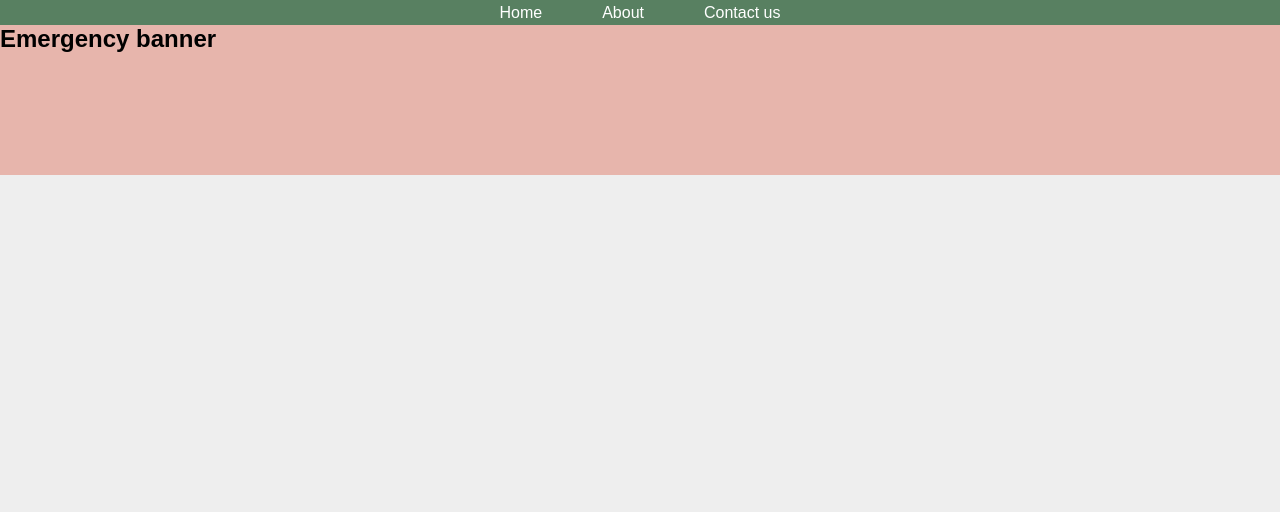
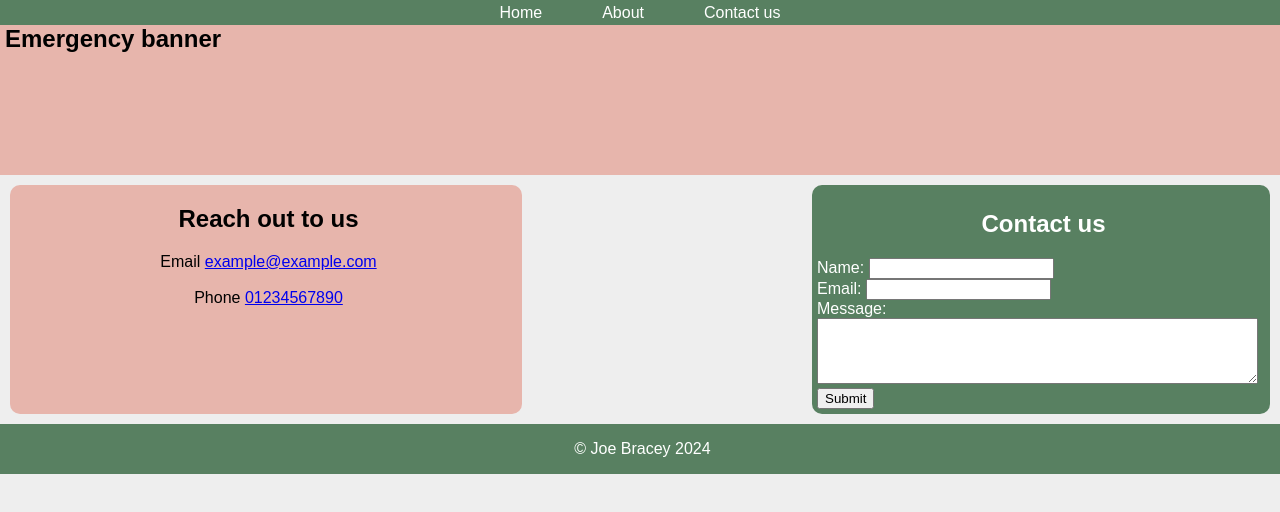
Before and after one commit to Bracej97/Week2-challenge, a plain HTML site: page contact.htm in a window 1280 px wide. Drawn offline with Linux system fonts and the light colour scheme.

Commit message:
Contact page updates and wireframed

```diff
--- a/assets/style.css
+++ b/assets/style.css
@@ -15,6 +15,10 @@ body {
 body {
     background-color: #eeeeee;
     margin: 0;
+}
+
+h2, p, h1 {
+    padding-left: 5px;
 }
 
 /* Make the header sticky */
@@ -170,3 +174,27 @@ body {
     align-self: flex-end;
 
 }
+
+/* Create flex for contact */
+.contact-flex {
+    display: flex;
+    flex-direction: row;
+    flex-wrap: wrap;
+    width: 100%;
+    justify-content: space-between;
+    margin-top: 10px;
+}
+
+/* contact page */
+.contact-details {
+    width: 40%;
+    background-color: var(--secondary-color);
+    border-radius: 10px;
+    margin-left: 10px;
+    text-align: center;
+}
+
+#contact-page-enquiry {
+    margin-right: 10px;
+
+}
--- a/contact.htm
+++ b/contact.htm
@@ -20,6 +20,34 @@
                 Emergency banner
             </h2>
         </div>
+        <div class="contact-flex">
+            <div class="contact-details">
+                <h2>Reach out to us</h2>
+                <p>
+                    Email <a href="mailto:example@example.com">example@example.com</a><br><br>
+                    Phone <a href="tel:+441234567890">01234567890</a>
+                </p>
+            </div>
+            <div class="enquiry-section" id="contact-page-enquiry">
+                <h2>Contact us</h2>
+                <form class="enquiry-form" id="contact-form">
+                    <label for="name" class="form-details">Name:</label>
+                    <input type="text" name="name" id="name-contact">
+                    <br>
+                    <label for="email" class="form-details">Email:</label>
+                    <input type="email" name="email" id="email-contact">
+                    <br>
+                    <label for="message" class="form-details">Message:</label>
+                    <textarea id="message-contact" name="message" rows="4" cols="100" style="width:97%"></textarea>
+                    <br>
+                    <input type="button" value="Submit">
+                </form>
+            </div>
+        </div>
+
+        <footer class="footer">
+            <p>© Joe Bracey 2024</p>
+        </footer>
     </header>
 </body>
 </html>
```
